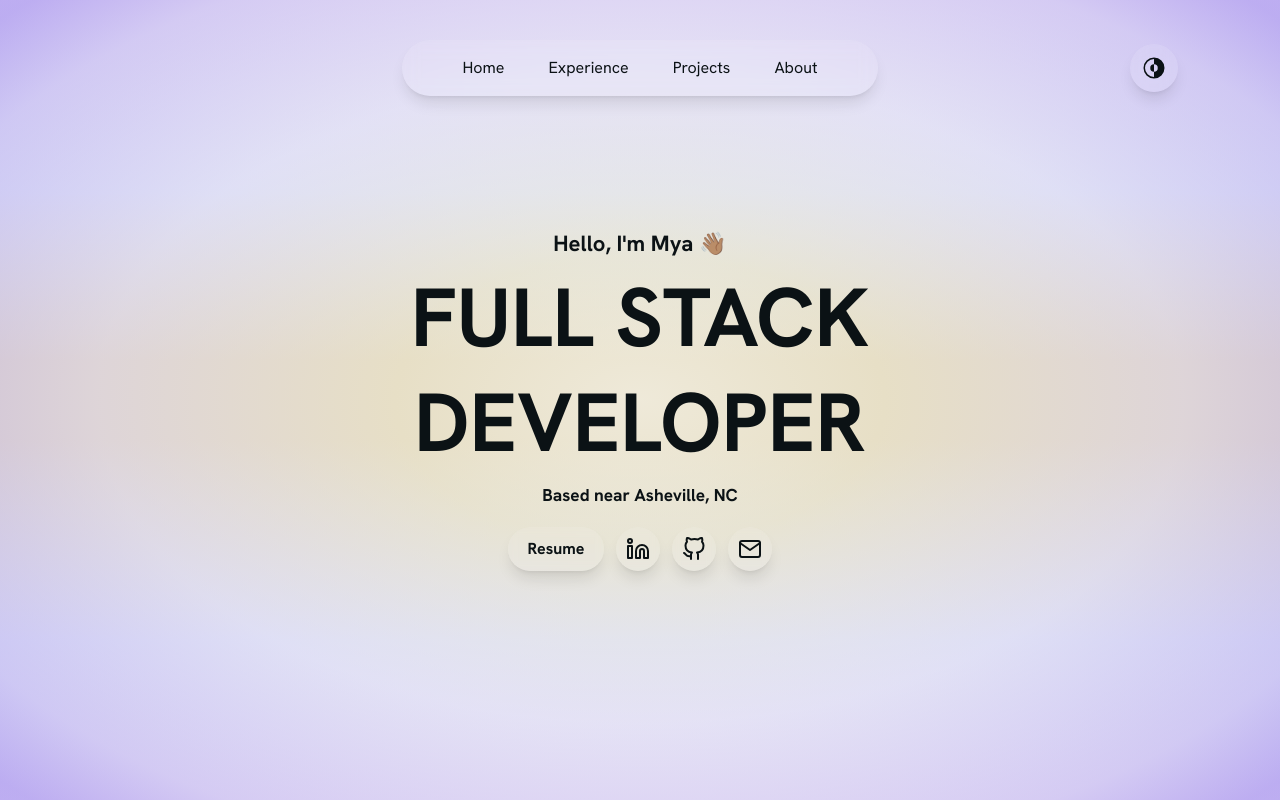
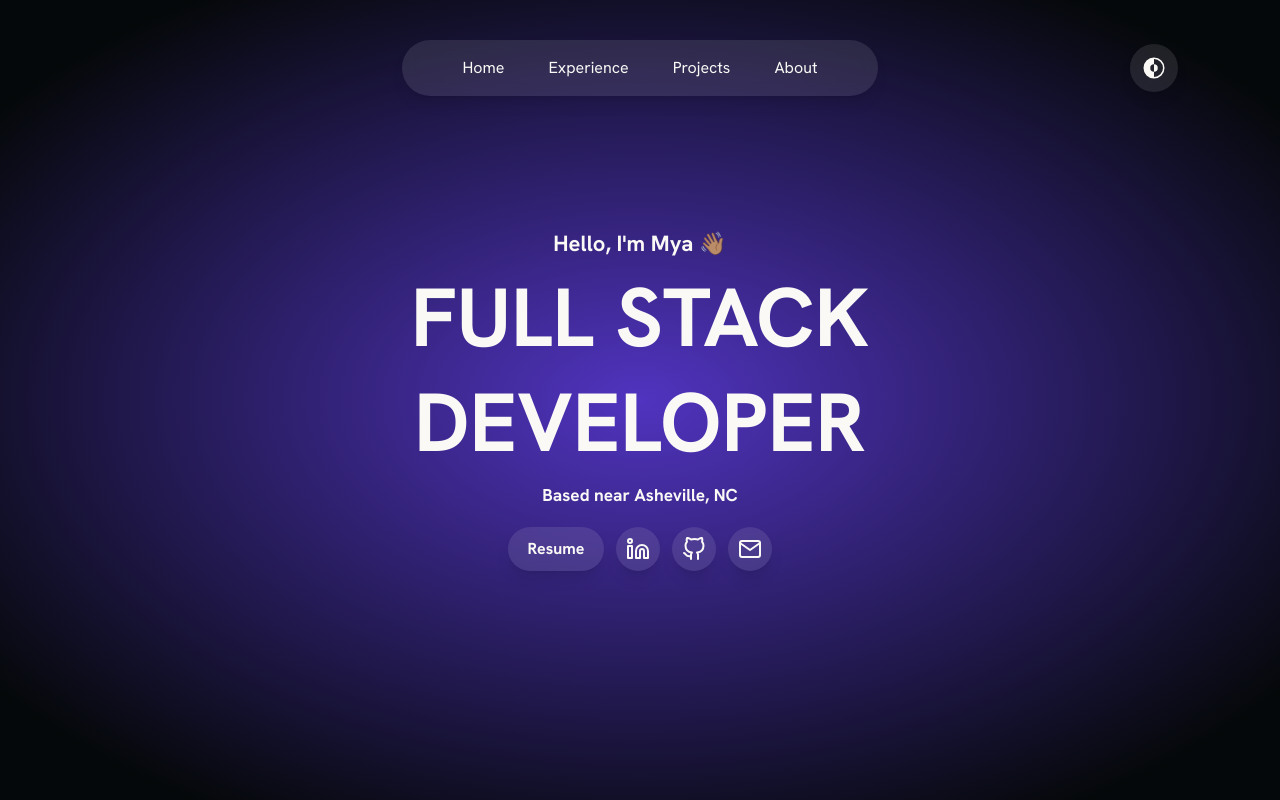
Before and after one commit to myavonbehren/portfolio, a Next.js app in the folder mya-portfolio/: page / in a window 1280 px wide. Both pictures are taken after a click on the button 1153 px from the left and 68 px from the top of the page. Shown: the top 800 px of the page. Built offline with nearby package versions, Linux system fonts and the light colour scheme; no server answers; the database is empty.

Commit message:
implement theme toggle functionality in Navbar component

```diff
--- a/mya-portfolio/src/app/_components/navbar.tsx
+++ b/mya-portfolio/src/app/_components/navbar.tsx
@@ -6,10 +6,12 @@ import { CgMenuRightAlt } from "react-icons/cg";
 import { IoInvertMode } from "react-icons/io5";
 import { IoInvertModeOutline } from "react-icons/io5";
 import { CgClose } from "react-icons/cg";
+import { useTheme } from '@/providers/ThemeProviders';
 
 const Navbar = () => {
     const sideMenuRef = useRef<HTMLDivElement>(null)
     const [isMenuOpen, setIsMenuOpen] = useState(false)
+    const { theme, setTheme, isDark } = useTheme();
 
     const openSideMenu = () => {
         console.log('Opening menu')
@@ -27,6 +29,23 @@ const Navbar = () => {
         }
     }
 
+    const toggleTheme = () => {
+        if (theme === 'light') {
+            setTheme('dark');
+        } else if (theme === 'dark') {
+            setTheme('light');
+        } else {
+            setTheme(isDark ? 'light' : 'dark');
+        }
+    };
+
+    const getThemeIcon = () => {
+        if (theme === 'system') {
+            return isDark ? <IoInvertMode className="w-6 h-6" /> : <IoInvertModeOutline className="w-6 h-6" />;
+        }
+        return isDark ? <IoInvertMode className="w-6 h-6" /> : <IoInvertModeOutline className="w-6 h-6" />;
+    };
+
   return (
     <>
     <nav className='
@@ -43,8 +62,12 @@ const Navbar = () => {
 
         {/* Right side buttons */}
         <div className='absolute right-5 lg:right-8 xl:right-[8%] flex items-center gap-3'>
-            <button className='rounded-full p-3 shadow-lg bg-white/10 backdrop-blur-sm'>
-                <IoInvertModeOutline className="w-6 h-6"/>
+            <button
+                className='rounded-full p-3 shadow-lg bg-white/10 backdrop-blur-sm transition-all duration-200 hover:scale-110 cursor-pointer'
+                onClick={toggleTheme}
+                title={`Current theme: ${theme}${theme === 'system' ? ` (${isDark ? 'dark' : 'light'})` : ''}`}
+            >
+                {getThemeIcon()}
             </button>
 
             <button className='block md:hidden rounded-full p-3 shadow-lg bg-white/10 backdrop-blur-sm cursor-pointer' onClick={openSideMenu}>
```
